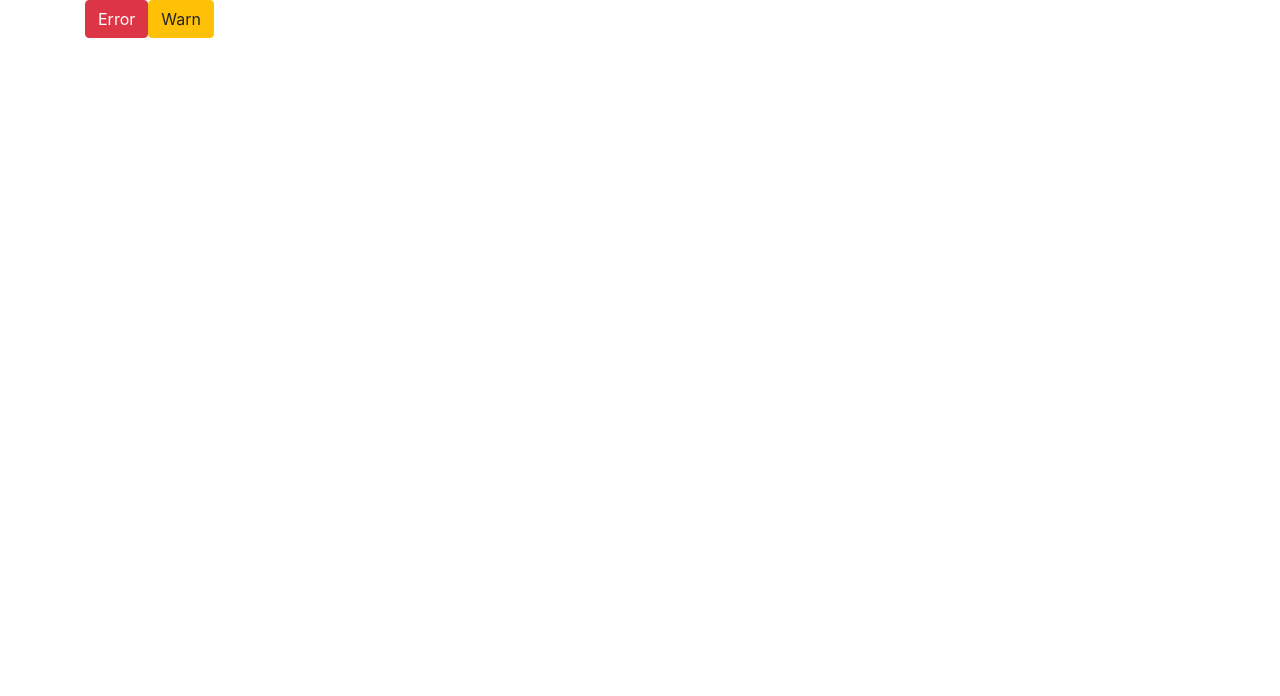
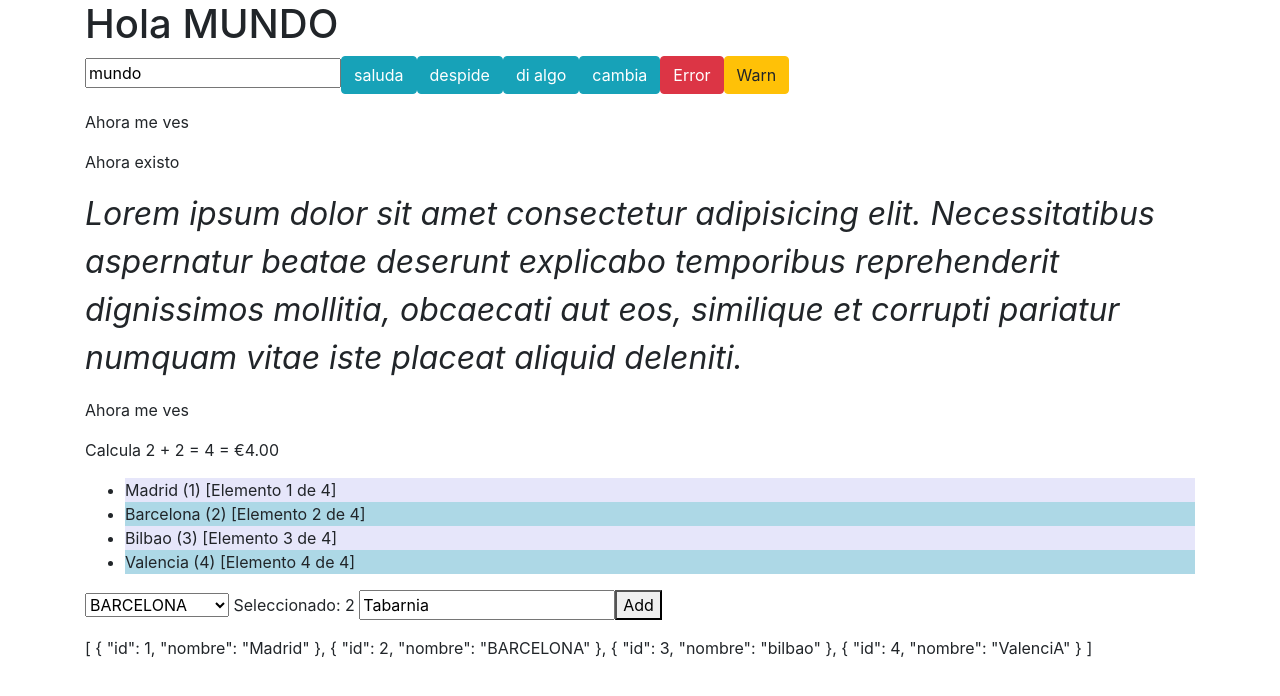
Before and after one commit to jmagit/REM20200713, an Angular app: page / in a window 1280 px wide. Shown: the top 696 px of the page. Built offline with nearby package versions, Linux system fonts and the light colour scheme.

Commit message:
Plantillas

```diff
--- a/src/app/demos/demos.component.css
+++ b/src/app/demos/demos.component.css
@@ -0,0 +1,11 @@
+.importante {
+  font-size: 2em;
+}
+
+.urgente {
+  font-style: italic;
+}
+
+.casiInvisible {
+  opacity: 0.2;
+}
--- a/src/app/demos/demos.component.html
+++ b/src/app/demos/demos.component.html
@@ -1,4 +1,42 @@
+<h1>Hola {{nombre | elipsis:20 | uppercase}}</h1>
 <p>
+  <input type="text" [(ngModel)]="nombre" >
+  <input class="btn btn-info" type="button" value="saluda" (click)="saluda()" >
+  <input class="btn btn-info" type="button" value="despide" (click)="despide()" >
+  <input class="btn btn-info" type="button" value="di algo" (click)="di('algo')" >
+  <input class="btn btn-info" type="button" value="cambia" (click)="cambia()" >
   <input class="btn btn-danger" type="button" value="Error" (click)="vm.add('Esto es una notificación de error')">
   <input class="btn btn-warning" type="button" value="Warn" (click)="vm.add('Esta notificación es un aviso', vm.NotificationType.warn)">
 </p>
+<p [textContent]="resultado">Esto se pierde</p>
+<p [innerHTML]="resultado">Esto se pierde</p>
+
+<p [hidden]="!visible">Ahora me ves</p>
+<p *ngIf="visible">Ahora existo</p>
+
+<p [ngClass]="estetica">
+Lorem ipsum dolor sit amet consectetur adipisicing elit. Necessitatibus aspernatur beatae deserunt explicabo temporibus reprehenderit dignissimos mollitia, obcaecati aut eos, similique et corrupti pariatur numquam vitae iste placeat aliquid deleniti.
+</p>
+<p [class.casiInvisible] = "!visible">Ahora me ves</p>
+
+<p>
+  Calcula 2 + 2 = {{2 + 2}} = {{calcula(2, 2) | currency:'EUR':'symbol':'1.2-2'}}
+</p>
+
+<ul>
+  <li *ngFor="let item of listado | slice:-5; let ind=index; let fondo=odd;" [style.background-color]="fondo ? 'LightBlue' : 'Lavender'">
+    {{item.nombre | titlecase}} ({{item.id}}) [Elemento {{ind + 1}} de {{listado.length}}]
+  </li>
+</ul>
+
+<p>
+  <select [(ngModel)]="idProvincia" >
+    <option value="">--Elige opción--</option>
+    <option *ngFor="let p of listado" [value]="p.id">{{p.nombre}}</option>
+  </select>
+  Seleccionado: {{idProvincia}}
+  <input type="text" value="Tabarnia" #txtProvincia >
+  <button (click)="add(txtProvincia.value)">Add</button>
+</p>
+
+{{listado | json}}
--- a/src/gfi-core/gfi-core.module.ts
+++ b/src/gfi-core/gfi-core.module.ts
@@ -1,15 +1,15 @@
 import { NgModule } from '@angular/core';
 import { CommonModule } from '@angular/common';
 
-
+import { PIPES_CADENAS} from './pipes/cadenas.pipe';
 
 @NgModule({
   imports: [
     CommonModule
   ],
-  declarations: [],
+  declarations: [ PIPES_CADENAS, ],
   exports: [
-
+    PIPES_CADENAS,
   ],
 })
 export class GfiCoreModule { }
--- a/src/gfi-core/index.ts
+++ b/src/gfi-core/index.ts
@@ -1,2 +1,3 @@
 export { GfiCoreModule } from './gfi-core.module';
 export * from './services/logger.service';
+export * from './pipes/cadenas.pipe';
--- /dev/null
+++ b/src/gfi-core/pipes/cadenas.pipe.ts
@@ -0,0 +1,12 @@
+import { Pipe, PipeTransform } from '@angular/core';
+
+@Pipe({
+  name: 'elipsis'
+})
+export class ElipsisPipe implements PipeTransform {
+  transform(value: any, maxlen: number): any {
+    return (!maxlen || !value || value.length < maxlen || value.length < 4) ? value : (value.substr(0, maxlen - 3) + '...');
+  }
+}
+
+export const PIPES_CADENAS = [ElipsisPipe, ];
--- a/src/styles.css
+++ b/src/styles.css
@@ -32,3 +32,7 @@
   -moz-box-shadow: 5px 7px 5px 0px rgba(255, 0, 0, 0.49);
   box-shadow: 5px 7px 5px 0px rgba(255, 0, 0, 0.49);
 }
+
+.error {
+  color: red;
+}
```
